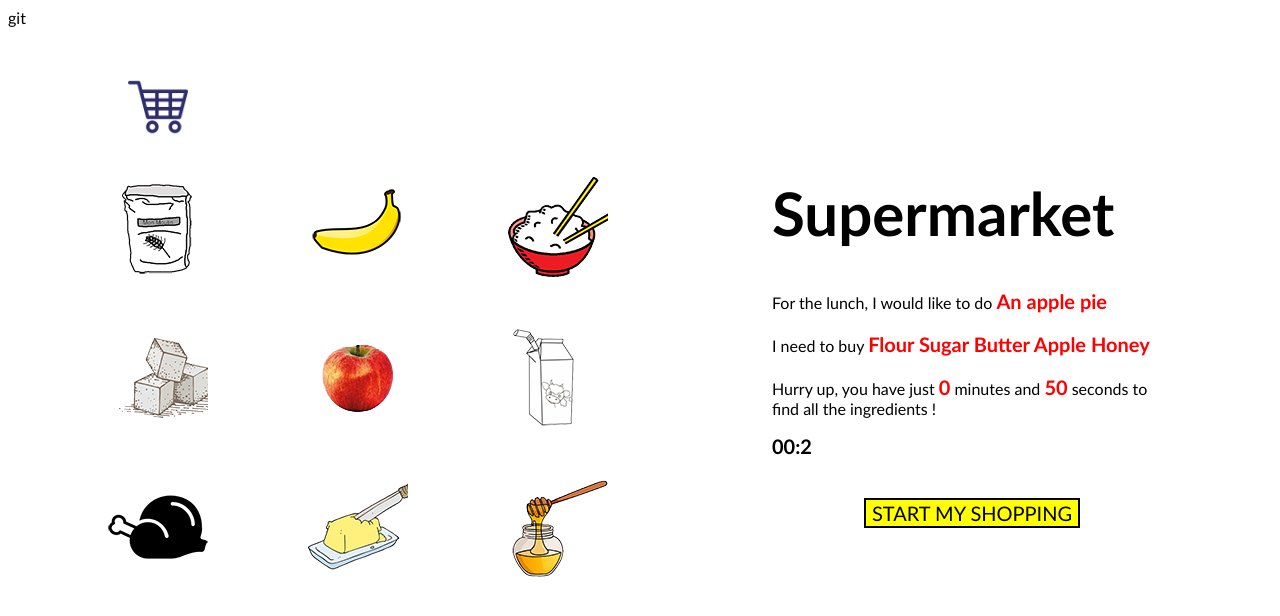
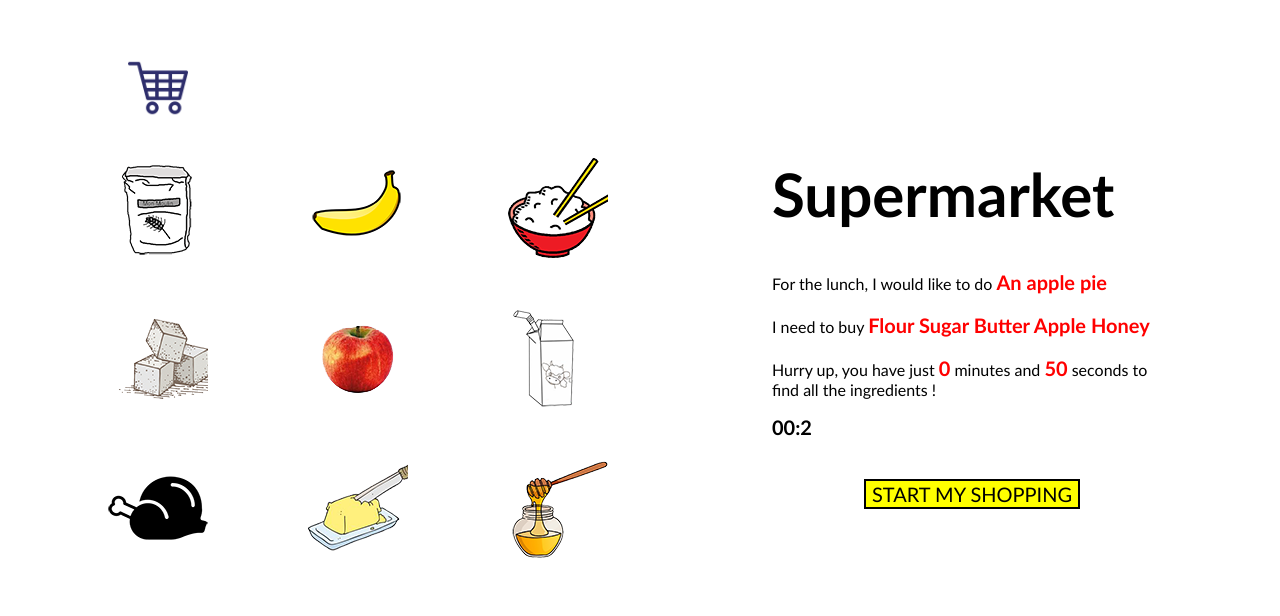
Before and after one commit to laetitiaroche53/supermarket, a plain HTML site: page index.html in a window 1280 px wide. Both pictures are taken after a click on the button "START MY SHOPPING". Drawn offline with nearby package versions, Linux system fonts and the light colour scheme.

Commit message:
10/11/2018 2

```diff
--- a/index.html
+++ b/index.html
@@ -18,6 +18,7 @@
                 <audio id="bipPlayer">
                         <source src="./sons/bip.mp3">
                     </audio>
+                </div>
 
     <div class="lose">
             <audio id="perduPlayer">
@@ -38,8 +39,8 @@
     <div class="gif">
         <object width="400" height="344" data="https://media.giphy.com/media/GvN6HBvJ1VhQY/giphy.gif"></object>
     </div>
-git
-    </div>
+
+
 
     <div class="game">
             <div class="rowstart">
--- a/script.js
+++ b/script.js
@@ -1,7 +1,7 @@
 
 //Cacher le gif au démarrage
 $('.gif').hide();
-
+var positionCaddy;
 var ingredients = [
     { id: 0, name: "Flour", image: "./images/flour.png" },
     { id: 1, name: "Sugar", image: "./images/sugar.png" },
@@ -70,8 +70,9 @@ window.onload = function () {
     $('.recette .texte').show();
     $('.recette .chronometer').show();
 
+    chronometer.reset();
     chronometer.startWatch();
-    chronometer.reset();
+
 
     document.getElementById("recette-name").innerHTML = recettes[0].name;
 
@@ -79,6 +80,10 @@ window.onload = function () {
 
     document.getElementById("time-minutes").innerHTML = recettes[0].timeMinuts;
     document.getElementById("time-seconds").innerHTML = recettes[0].timeSeconds;
+
+    positionCaddy = { x: -1, y: 0 };
+    $('.caddy').top = '0px';
+    $('.caddy').left = '0px';
 
     var supermarket = recettes[0].supermarket
     for (var i = 0; i < supermarket.length; i++) {
@@ -114,7 +119,7 @@ function winGame(){
     document.getElementById("caissePlayer").play();
 }
 
-var positionCaddy = { x: -1, y: 0 };
+positionCaddy = { x: -1, y: 0 };
 
 document.onkeydown = function (e) {
     switch (e.keyCode) {
@@ -191,6 +196,7 @@ var chronometer = {
         chronometer.seconds = 0;
         document.getElementById("minutes").innerHTML = "00";
         chronometer.minutes = 0;
+        clearInterval(this.intervalRef);
         },
 
     intervalRef: {},
```
Also changed, not shown: 1 other file.
